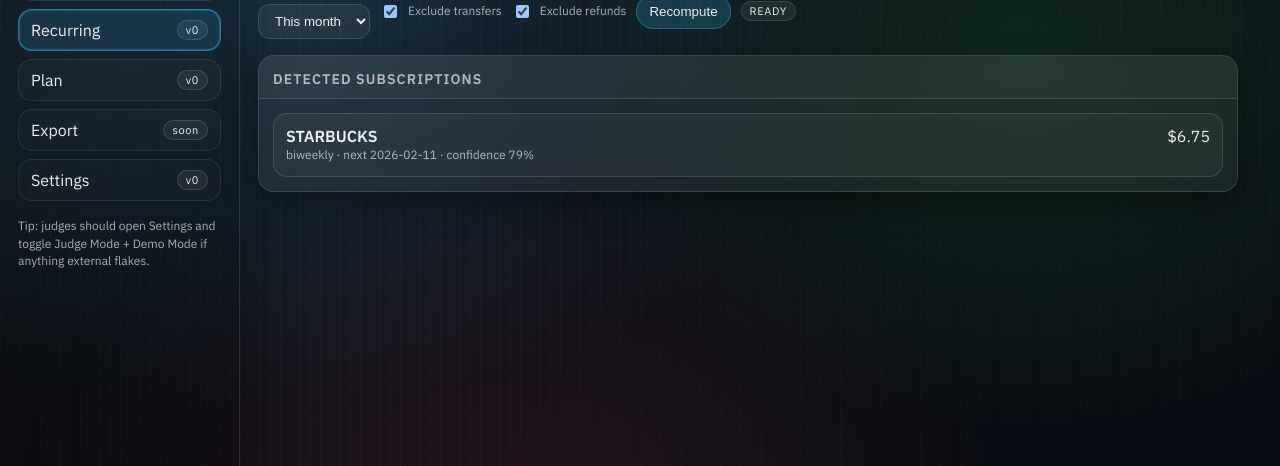
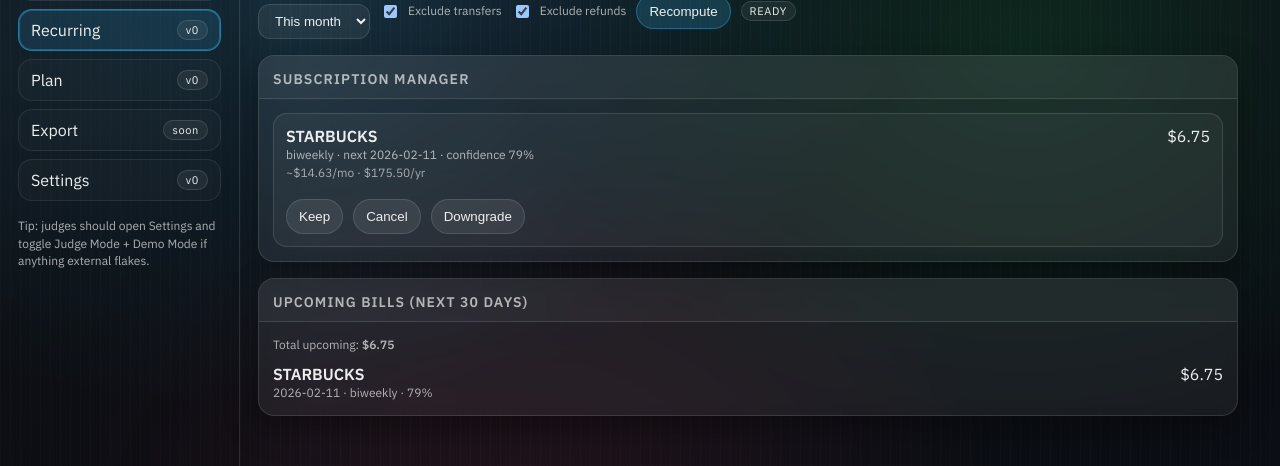
Before and after one commit to rilical/MosaicLedger, a Next.js app in the folder apps/web/: page /app/recurring in a window 1280 px wide. Shown: the part 192-658 px from the top of the page. Built offline with nearby package versions, Linux system fonts and the light colour scheme; no server answers.

Commit message:
VISA-001/002: subscription manager + upcoming bills (deterministic)

```diff
--- a/apps/web/src/app/app/recurring/page.tsx
+++ b/apps/web/src/app/app/recurring/page.tsx
@@ -10,12 +10,31 @@
 } from '../../../components/Analysis/useAnalysisSettings';
 import { useAnalysis } from '../../../components/Analysis/useAnalysis';
 
+function addDays(iso: string, days: number): string {
+  const d = new Date(iso + 'T00:00:00Z');
+  d.setUTCDate(d.getUTCDate() + days);
+  return d.toISOString().slice(0, 10);
+}
+
 export default function RecurringPage() {
   const { settings, setSettings } = useAnalysisSettings();
   const req = React.useMemo(() => toAnalyzeRequest(settings), [settings]);
   const { artifacts, loading, error, recompute } = useAnalysis(req);
 
   const count = (artifacts?.recurring ?? []).length;
+  const upcoming = React.useMemo(() => {
+    const now = new Date().toISOString().slice(0, 10);
+    const end = addDays(now, 30);
+    return (artifacts?.recurring ?? [])
+      .filter((r) => r.nextDate >= now && r.nextDate <= end)
+      .slice()
+      .sort((a, b) => (a.nextDate < b.nextDate ? -1 : a.nextDate > b.nextDate ? 1 : 0));
+  }, [artifacts?.recurring]);
+
+  const upcomingTotal = React.useMemo(
+    () => upcoming.reduce((sum, r) => sum + r.expectedAmount, 0),
+    [upcoming],
+  );
 
   return (
     <div className="pageStack" style={{ maxWidth: 980 }}>
@@ -44,12 +63,52 @@
 
       <Card>
         <CardHeader>
-          <CardTitle>Detected Subscriptions</CardTitle>
+          <CardTitle>Subscription Manager</CardTitle>
         </CardHeader>
         <CardBody>
           <RecurringPanel recurring={artifacts?.recurring ?? []} />
         </CardBody>
       </Card>
+
+      <Card>
+        <CardHeader>
+          <CardTitle>Upcoming Bills (Next 30 Days)</CardTitle>
+        </CardHeader>
+        <CardBody>
+          {upcoming.length === 0 ? (
+            <div className="small">
+              No upcoming predicted recurring charges in the next 30 days.
+            </div>
+          ) : (
+            <div style={{ display: 'grid', gap: 10 }}>
+              <div className="small">
+                Total upcoming: <strong>${upcomingTotal.toFixed(2)}</strong>
+              </div>
+              <div style={{ display: 'grid', gap: 8 }}>
+                {upcoming.map((r) => (
+                  <div
+                    key={`up_${r.id}`}
+                    style={{
+                      display: 'flex',
+                      justifyContent: 'space-between',
+                      gap: 12,
+                      fontVariantNumeric: 'tabular-nums',
+                    }}
+                  >
+                    <div>
+                      <div style={{ fontWeight: 650 }}>{r.merchant}</div>
+                      <div className="small">
+                        {r.nextDate} · {r.cadence} · {(r.confidence * 100).toFixed(0)}%
+                      </div>
+                    </div>
+                    <div className="money">${r.expectedAmount.toFixed(2)}</div>
+                  </div>
+                ))}
+              </div>
+            </div>
+          )}
+        </CardBody>
+      </Card>
     </div>
   );
 }
--- a/apps/web/src/components/RecurringPanel.tsx
+++ b/apps/web/src/components/RecurringPanel.tsx
@@ -1,8 +1,37 @@
 'use client';
 
 import type { RecurringCharge } from '@mosaicledger/core';
+import { useSubscriptionChoices } from '../lib/subscriptions/choices';
+
+function formatMonthlyEquivalent(r: RecurringCharge): number {
+  switch (r.cadence) {
+    case 'weekly':
+      return (r.expectedAmount * 52) / 12;
+    case 'biweekly':
+      return (r.expectedAmount * 26) / 12;
+    case 'monthly':
+      return r.expectedAmount;
+    default:
+      return r.cadence satisfies never;
+  }
+}
+
+function formatAnnual(r: RecurringCharge): number {
+  switch (r.cadence) {
+    case 'weekly':
+      return r.expectedAmount * 52;
+    case 'biweekly':
+      return r.expectedAmount * 26;
+    case 'monthly':
+      return r.expectedAmount * 12;
+    default:
+      return r.cadence satisfies never;
+  }
+}
 
 export function RecurringPanel({ recurring }: { recurring: RecurringCharge[] }) {
+  const { choices, setChoice } = useSubscriptionChoices();
+
   if (recurring.length === 0) {
     return <div className="small">No recurring charges detected yet.</div>;
   }
@@ -17,8 +46,35 @@
               <div className="small">
                 {r.cadence} · next {r.nextDate} · confidence {(r.confidence * 100).toFixed(0)}%
               </div>
+              <div className="small" style={{ opacity: 0.9 }}>
+                ~${formatMonthlyEquivalent(r).toFixed(2)}/mo · ${formatAnnual(r).toFixed(2)}/yr
+              </div>
             </div>
             <div className="money">${r.expectedAmount.toFixed(2)}</div>
+          </div>
+
+          <div style={{ display: 'flex', flexWrap: 'wrap', gap: 10, marginTop: 10 }}>
+            <button
+              type="button"
+              className={choices[r.merchant] === 'keep' ? 'btn btnPrimary' : 'btn'}
+              onClick={() => setChoice(r.merchant, 'keep')}
+            >
+              Keep
+            </button>
+            <button
+              type="button"
+              className={choices[r.merchant] === 'cancel' ? 'btn btnPrimary' : 'btn'}
+              onClick={() => setChoice(r.merchant, 'cancel')}
+            >
+              Cancel
+            </button>
+            <button
+              type="button"
+              className={choices[r.merchant] === 'downgrade' ? 'btn btnPrimary' : 'btn'}
+              onClick={() => setChoice(r.merchant, 'downgrade')}
+            >
+              Downgrade
+            </button>
           </div>
         </div>
       ))}
--- /dev/null
+++ b/apps/web/src/lib/subscriptions/choices.ts
@@ -0,0 +1,128 @@
+'use client';
+
+import * as React from 'react';
+import { hasSupabaseEnv } from '../env';
+import { supabaseBrowser } from '../supabase/browser';
+
+export type SubscriptionChoice = 'keep' | 'cancel' | 'downgrade';
+
+export type SubscriptionChoiceMap = Record<string, SubscriptionChoice>;
+
+const STORAGE_KEY = 'mosaicledger.subscriptionChoices.v1';
+
+function safeParse(raw: string | null): SubscriptionChoiceMap {
+  if (!raw) return {};
+  try {
+    const v = JSON.parse(raw) as unknown;
+    if (!v || typeof v !== 'object') return {};
+    const out: SubscriptionChoiceMap = {};
+    for (const [k, val] of Object.entries(v as Record<string, unknown>)) {
+      if (val === 'keep' || val === 'cancel' || val === 'downgrade') out[k] = val;
+    }
+    return out;
+  } catch {
+    return {};
+  }
+}
+
+async function bestEffortLoadFromDb(): Promise<SubscriptionChoiceMap | null> {
+  if (!hasSupabaseEnv()) return null;
+  try {
+    const sb = supabaseBrowser();
+    const {
+      data: { user },
+    } = await sb.auth.getUser();
+    if (!user) return null;
+
+    const { data, error } = await sb
+      .from('user_overrides')
+      .select('key,value')
+      .eq('kind', 'subscription_choice')
+      .order('updated_at', { ascending: false })
+      .limit(500);
+    if (error) return null;
+
+    const out: SubscriptionChoiceMap = {};
+    for (const row of (data ?? []) as Array<{ key?: unknown; value?: unknown }>) {
+      const key = typeof row.key === 'string' ? row.key : null;
+      if (!key) continue;
+      const v = row.value as unknown;
+      const c =
+        v && typeof v === 'object' && 'choice' in (v as Record<string, unknown>)
+          ? (v as { choice?: unknown }).choice
+          : null;
+      if (c === 'keep' || c === 'cancel' || c === 'downgrade') out[key] = c;
+    }
+    return out;
+  } catch {
+    return null;
+  }
+}
+
+async function bestEffortSaveToDb(merchant: string, choice: SubscriptionChoice): Promise<void> {
+  if (!hasSupabaseEnv()) return;
+  try {
+    const sb = supabaseBrowser();
+    const {
+      data: { user },
+    } = await sb.auth.getUser();
+    if (!user) return;
+
+    await sb.from('user_overrides').upsert(
+      {
+        user_id: user.id,
+        kind: 'subscription_choice',
+        key: merchant,
+        value: { choice },
+      },
+      { onConflict: 'user_id,kind,key' },
+    );
+  } catch {
+    // non-blocking
+  }
+}
+
+export function useSubscriptionChoices(): {
+  choices: SubscriptionChoiceMap;
+  setChoice: (merchant: string, choice: SubscriptionChoice) => void;
+  clearChoice: (merchant: string) => void;
+} {
+  const [choices, setChoices] = React.useState<SubscriptionChoiceMap>({});
+
+  React.useEffect(() => {
+    const local = safeParse(window.localStorage.getItem(STORAGE_KEY));
+    setChoices(local);
+
+    void (async () => {
+      const fromDb = await bestEffortLoadFromDb();
+      if (fromDb) {
+        // DB wins over local for authenticated users.
+        setChoices(fromDb);
+        window.localStorage.setItem(STORAGE_KEY, JSON.stringify(fromDb));
+      }
+    })();
+  }, []);
+
+  React.useEffect(() => {
+    window.localStorage.setItem(STORAGE_KEY, JSON.stringify(choices));
+  }, [choices]);
+
+  const setChoice = React.useCallback((merchant: string, choice: SubscriptionChoice) => {
+    setChoices((prev) => {
+      const next = { ...prev, [merchant]: choice };
+      return next;
+    });
+    void bestEffortSaveToDb(merchant, choice);
+  }, []);
+
+  const clearChoice = React.useCallback((merchant: string) => {
+    setChoices((prev) => {
+      const next = { ...prev };
+      delete next[merchant];
+      return next;
+    });
+    // Hackathon-safe: we don't delete DB rows; update to keep local + DB simple.
+  }, []);
+
+  return { choices, setChoice, clearChoice };
+}
```
Also changed, not shown: apps/web/src/app/app/plan/page.tsx (+12 -1 lines).
